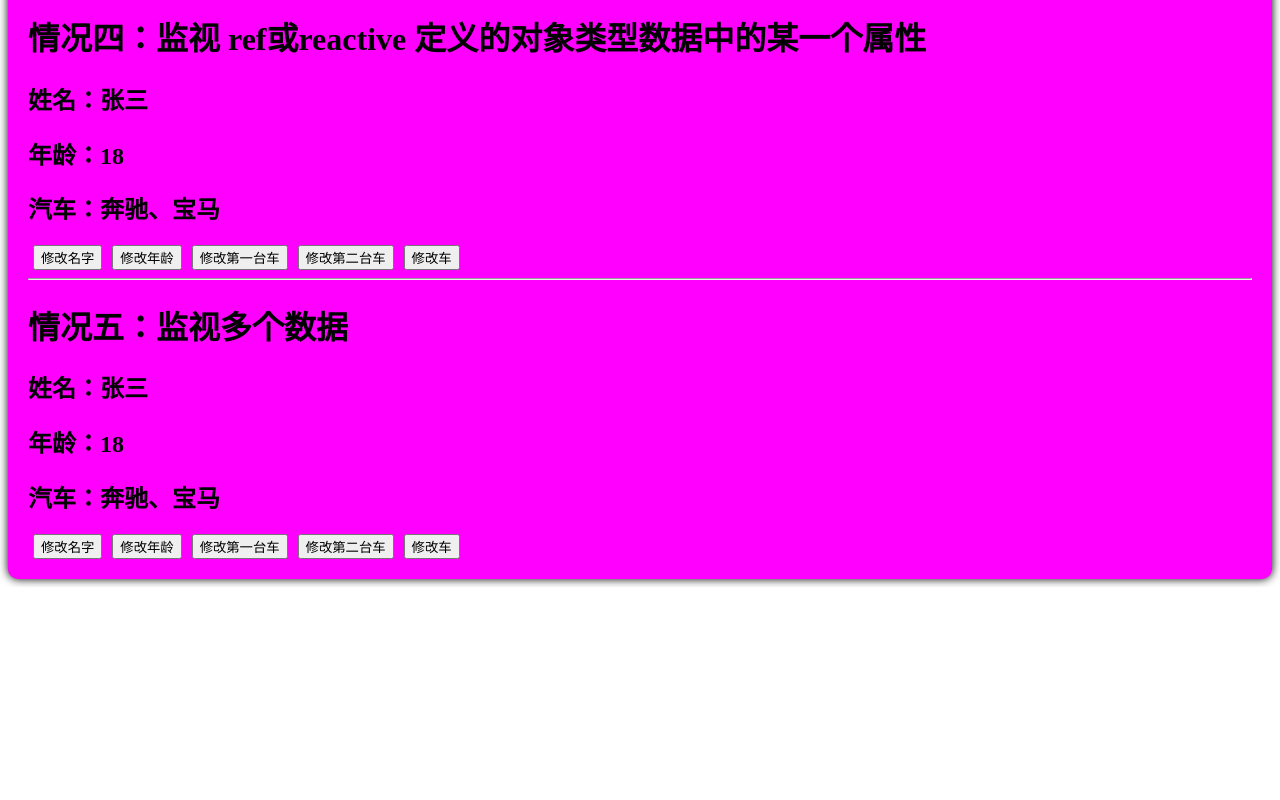
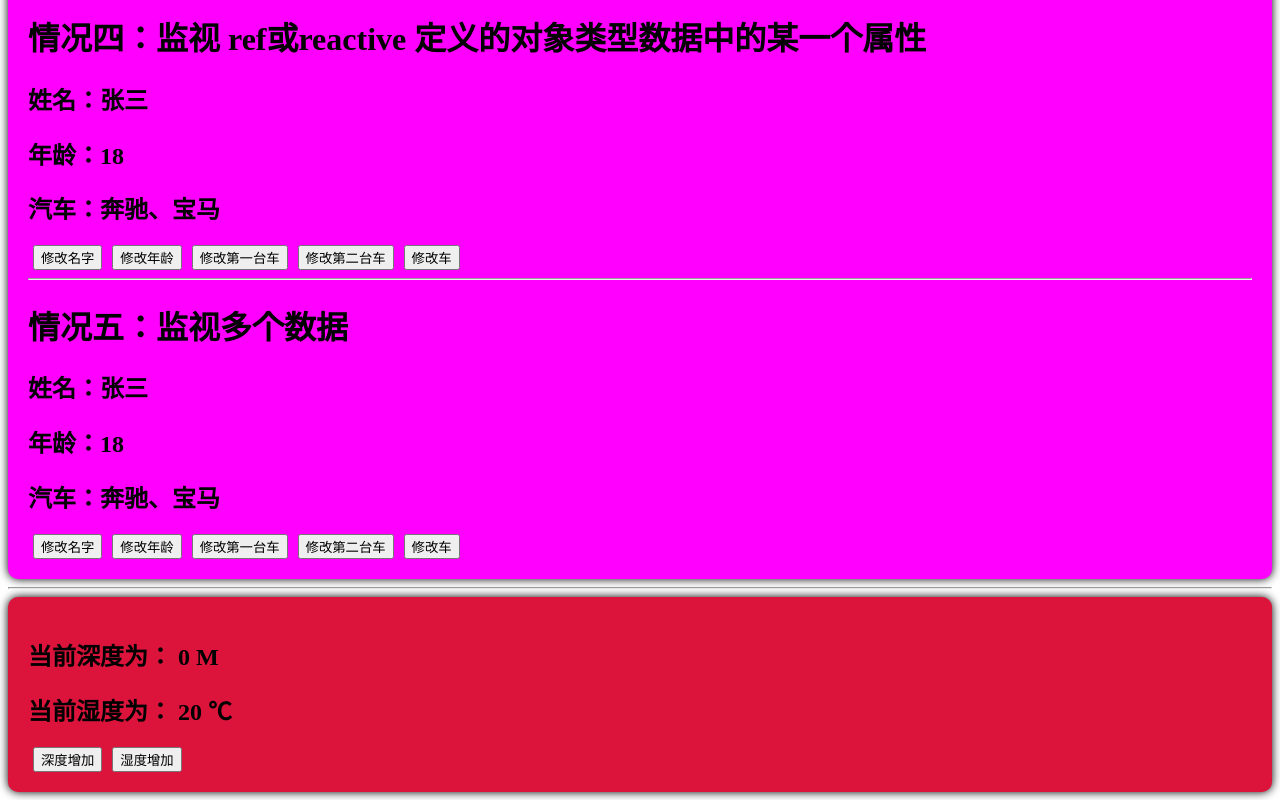
Before and after one commit to yiang231/vue3, a Vue app: page / in a window 1280 px wide. Shown: the part 1831-2631 px from the top of the page. Before the commit the page ends 2418 px from the top, so only its background shows below. Built offline with nearby package versions, Linux system fonts and the light colour scheme.

Commit message:
watchEffect

```diff
--- a/src/App.vue
+++ b/src/App.vue
@@ -8,6 +8,8 @@
     <components_Computed />
     <hr />
     <components_Watch />
+    <hr />
+    <components_WatchEffect />
 </template>
 
 <script>
@@ -16,6 +18,7 @@ import components_Car from '@/components/Car.vue'
 import components_Book from '@/components/Book.vue'
 import components_Computed from '@/components/Computed.vue'
 import components_Watch from '@/components/Watch.vue'
+import components_WatchEffect from '@/components/WatchEffect.vue'
 
 export default {
     // 组件名
@@ -25,7 +28,8 @@ export default {
         components_Car,
         components_Book,
         components_Computed,
-        components_Watch
+        components_Watch,
+        components_WatchEffect
     }
 }
 </script>
--- /dev/null
+++ b/src/components/WatchEffect.vue
@@ -0,0 +1,56 @@
+<template>
+    <div class="watchEffect">
+        <h2>当前深度为： {{ wet }} M</h2>
+        <h2>当前湿度为： {{ temp }} ℃</h2>
+        <button @click="changeWet">深度增加</button>
+        <button @click="changeTemp">湿度增加</button>
+    </div>
+</template>
+
+<script lang="ts">
+export default {
+    name: 'components_WatchEffect'
+}
+</script>
+<script lang="ts" setup>
+import { ref, watch, watchEffect } from 'vue'
+
+let wet = ref(0)
+let temp = ref(20)
+
+function changeWet() {
+    wet.value += 10
+}
+
+function changeTemp() {
+    temp.value += 10
+}
+
+watch([temp, wet], (value) => {
+    // 需要明确指出要监视的属性
+    let [newTemp, newWet] = value
+    if (newTemp >= 60 || newWet >= 80) {
+        console.log(value)
+    }
+})
+
+watchEffect(() => {
+    // 一上来就会被执行
+    // 调用哪些数据就监视哪些属性
+    if (temp.value >= 100 || wet.value >= 180) {
+        console.log('request')
+    }
+})
+</script>
+<style scoped>
+.watchEffect {
+    background-color: crimson;
+    box-shadow: 0 0 10px;
+    border-radius: 10px;
+    padding: 20px;
+}
+
+button {
+    margin: 0 5px;
+}
+</style>
```
